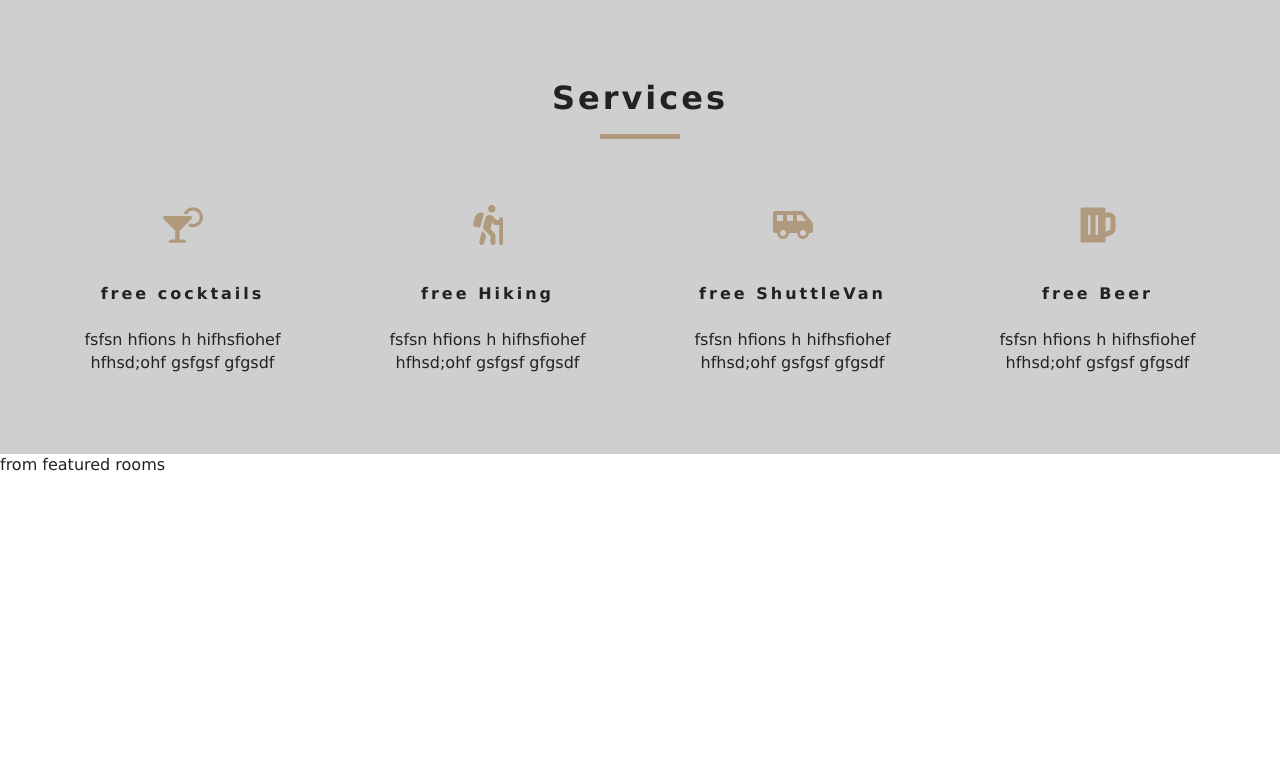
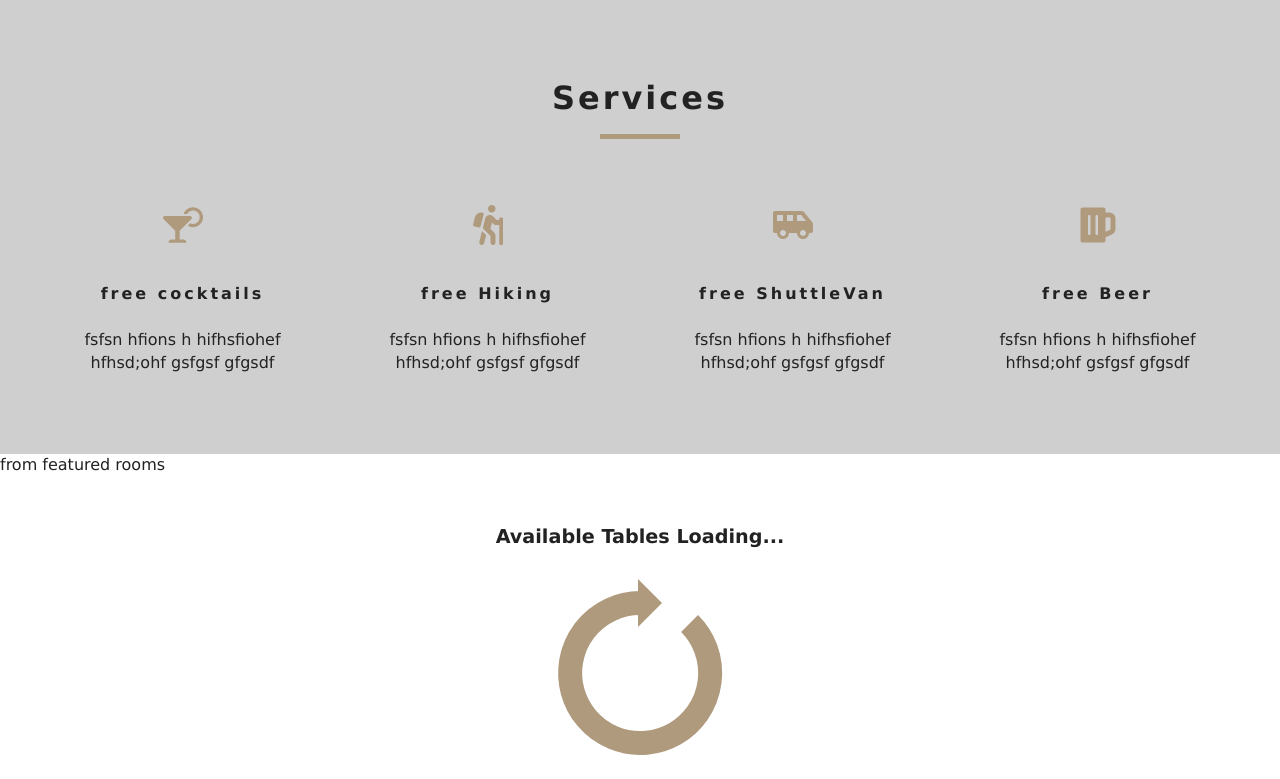
Before and after one commit to iamayushdas/roomz, a React (Create React App) app: page / in a window 1280 px wide. Shown: the part 802-1581 px from the top of the page. Before the commit the page ends 1279 px from the top, so only its background shows below. Built offline with nearby package versions, Linux system fonts and the light colour scheme.

Commit message:
Loading.js done

```diff
--- a/src/components/FeaturedTables.js
+++ b/src/components/FeaturedTables.js
@@ -1,13 +1,15 @@
 import React, { Component } from 'react'
 import { TableContext } from '../context'
+import Loading from './Loading'
 export default class FeaturedTables extends Component {
     static contextType = TableContext
     render() {
-        const {name, greeting} = this.context;
-
+        const {featuredTables : tables } = this.context;
+       console.log(tables)
         return (
             <div>
-                {greeting} {name} from featured rooms
+                from featured rooms
+                <Loading />
             </div>
         )
     }
--- /dev/null
+++ b/src/components/Loading.js
@@ -0,0 +1,10 @@
+import React from 'react'
+import loadingGif from '../images/gif/loading-arrow.gif'
+export default function Loading() {
+    return (
+        <div className = "loading">
+            <h4>Available tables loading...</h4>
+            <img src={loadingGif} alt="gif"></img>
+        </div>
+    )
+}
--- a/src/context.js
+++ b/src/context.js
@@ -4,7 +4,7 @@ const TableContext = React.createContext();
 export default class TableProvider extends Component {
   state = {
     tables: [],
-    sortedRooms: [],
+    sortedTables: [],
     featuredTables: [],
     loading: true,
   };
@@ -12,8 +12,17 @@ export default class TableProvider extends Component {
   // getData
 
   componentDidMount() {
+    // this.getData
     let tables = this.formatData(items);
-    console.log(tables);
+    let featuredTables = tables.filter(table =>
+      table.featured === true
+    );
+    this.setState({
+      tables,
+      featuredTables,
+      sortedTables: tables,
+      loading: false
+    })
   }
 
   formatData(items) {
```
Also changed, not shown: 1 other file (tests, documents, lock files or other folders).
